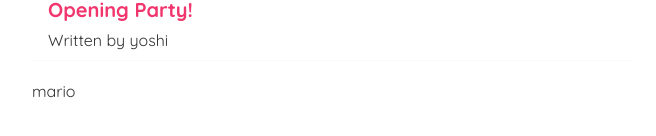
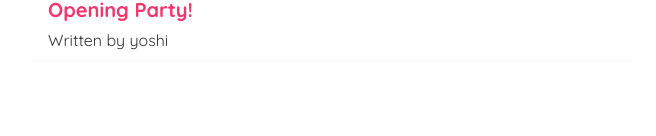
Before and after one commit to qynhan/ReactBlogs, a React (Create React App) app: page / in a window 1280 px wide. Shown: the part 288-424 px from the top of the page, without its empty margins (308-964 px from the left). Built offline with nearby package versions, Linux system fonts and the light colour scheme; data requests are answered from the project's data file.

Commit message:
added loading message for fetching data

```diff
--- a/src/Home.js
+++ b/src/Home.js
@@ -3,25 +3,29 @@
 
 const Home = () => {
     const [blogs, setBlogs] = useState(null);
+    const [isPending, setIsPending] = useState(true);
 
     const [name, setName] = useState('mario');
 
     // function runs everytime there's a re-render
     useEffect(()=>{
-        fetch('http://localhost:8000/blogs')
+        setTimeout(()=>{
+            fetch('http://localhost:8000/blogs')
             .then(res => {
                 return res.json();
             })
             .then(data=>{
                 console.log(data);
                 setBlogs(data);
-            })
+                setIsPending(false);
+            });
+        }, 1000);
     },[]);
 
     return (
         <div className="home">
+            { isPending && <div>Loading...</div>}
             {blogs && <BlogList blogs={blogs} title="All blogs" />}
-            <p>{ name }</p>
         </div>
     );
 }
```
